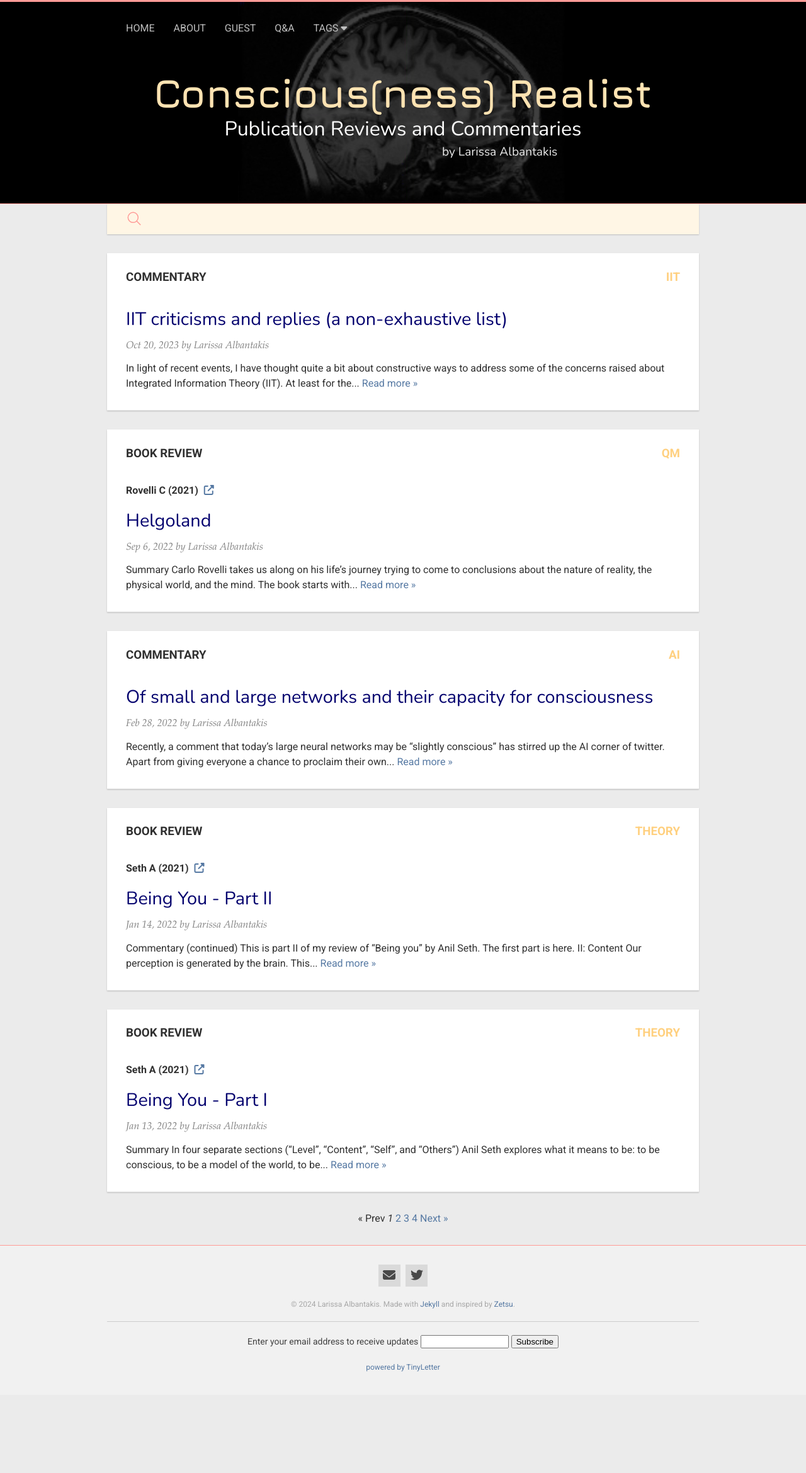
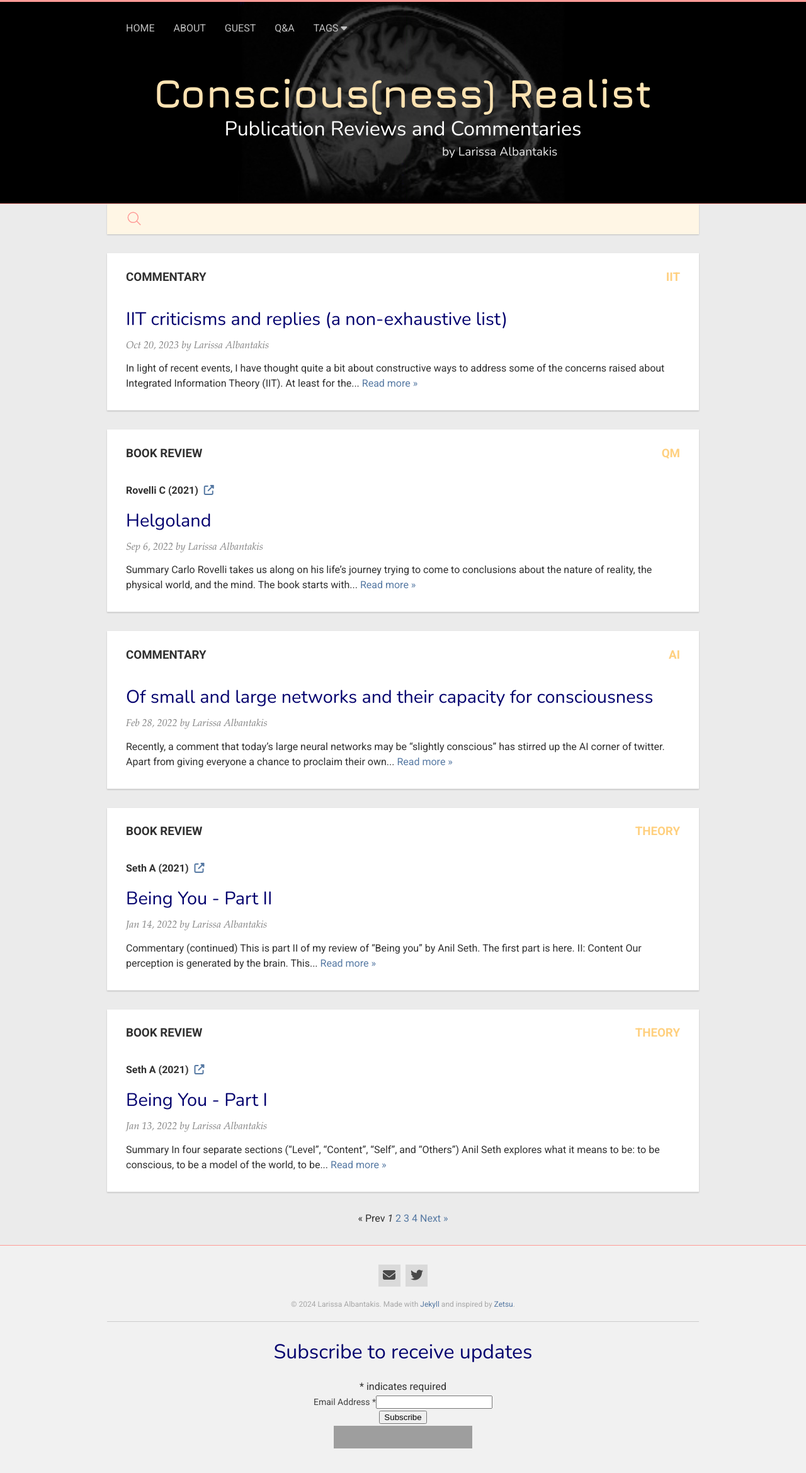
Before and after one commit to ConsciousnessRealist/consciousnessrealist.github.io, a Jekyll site: the page built from index.html, in a window 1280 px wide. Shown: the whole page at 63% size. Built offline with Jekyll 4.4.1, drawn with Linux system fonts in a browser that asks for light colours; nearby versions of some CDN libraries; the list of posts is cut into pages by our own code; comment, search, counter and statistics services are not loaded; before the commit the page ends 2215 px from its top, so only the background shows below that; grey boxes are pictures that could not be loaded.

Commit message:
Update footer.html
mailchimp instead of tinyletters

```diff
--- a/_includes/footer.html
+++ b/_includes/footer.html
@@ -9,14 +9,50 @@
 
   </div>
 
+
   <div class="container">
 
+    <form style="border-top:1px solid #ccc;padding:3px;text-align:center;" action="https://tinyletter.com/Albantakis" method="post" target="popupwindow" onsubmit="window.open('https://tinyletter.com/Albantakis', 'popupwindow', 'scrollbars=yes,width=800,height=600');return true"></form>
+
+    <div id="mc_embed_shell" style="display: flex; justify-content: center;">
+          <link href="//cdn-images.mailchimp.com/embedcode/classic-061523.css" rel="stylesheet" type="text/css">
+      <style type="text/css">
+              #mc_embed_signup{width: 600px;}
+              /* Add your own Mailchimp form style overrides in your site stylesheet or in this style block.
+                We recommend moving this block and the preceding CSS link to the HEAD of your HTML file. */
+      </style>
+      <div id="mc_embed_signup">
+          <form action="https://consciousnessrealist.us13.list-manage.com/subscribe/post?u=0c2c73924a84504ac1c3422b1&amp;id=729d98c09d&amp;f_id=006511e4f0" method="post" id="mc-embedded-subscribe-form" name="mc-embedded-subscribe-form" class="validate" target="_blank">
+            <div id="mc_embed_signup_scroll"><h2>Subscribe to receive updates</h2>
+                <div class="indicates-required"><span class="asterisk">*</span> indicates required</div>
+                <div class="mc-field-group"><label for="mce-EMAIL">Email Address <span class="asterisk">*</span></label><input type="email" name="EMAIL" class="required email" id="mce-EMAIL" required="" value=""></div>
+                <div id="mce-responses" class="clear foot">
+                  <div class="response" id="mce-error-response" style="display: none;"></div>
+                  <div class="response" id="mce-success-response" style="display: none;"></div>
+                </div>
+                <div aria-hidden="true" style="position: absolute; left: -5000px;">
+                    /* real people should not fill this in and expect good things - do not remove this or risk form bot signups */
+                    <input type="text" name="b_0c2c73924a84504ac1c3422b1_729d98c09d" tabindex="-1" value="">
+                </div>
+                <div class="optionalParent">
+                    <div class="clear foot">
+                        <input type="submit" name="subscribe" id="mc-embedded-subscribe" class="button" value="Subscribe">
+                        <p style="margin: 0px auto;"><a href="http://eepurl.com/iH-V7U" title="Mailchimp - email marketing made easy and fun"><span style="display: inline-block; background-color: transparent; border-radius: 4px;"><img class="refferal_badge" src="https://digitalasset.intuit.com/render/content/dam/intuit/mc-fe/en_us/images/intuit-mc-rewards-text-dark.svg" alt="Intuit Mailchimp" style="width: 220px; height: 40px; display: flex; padding: 2px 0px; justify-content: center; align-items: center;"></span></a></p>
+                    </div>
+                </div>
+              </div>
+          </form>
+      </div>
+        <script type="text/javascript" src="//s3.amazonaws.com/downloads.mailchimp.com/js/mc-validate.js"></script><script type="text/javascript">(function($) {window.fnames = new Array(); window.ftypes = new Array();fnames[0]='EMAIL';ftypes[0]='email';fnames[1]='FNAME';ftypes[1]='text';fnames[2]='LNAME';ftypes[2]='text';fnames[3]='ADDRESS';ftypes[3]='address';fnames[4]='PHONE';ftypes[4]='phone';fnames[5]='BIRTHDAY';ftypes[5]='birthday';}(jQuery));var $mcj = jQuery.noConflict(true);</script>
+    </div>
+  </div>
+<!--
     <form style="border-top:1px solid #ccc;padding:3px;text-align:center;" action="https://tinyletter.com/Albantakis" method="post" target="popupwindow" onsubmit="window.open('https://tinyletter.com/Albantakis', 'popupwindow', 'scrollbars=yes,width=800,height=600');return true">
     	<p><label for="tlemail">Enter your email address to receive updates </label>
     	<input type="text" style="width:140px" name="email" id="tlemail" />
     	<input type="hidden" value="1" name="embed"/><input type="submit" value="Subscribe" /></p>
     	<small><a href="https://tinyletter.com" target="_blank">powered by TinyLetter</a></small>
     </form>
-   </div>
+   </div> -->
 
 </footer>
```
